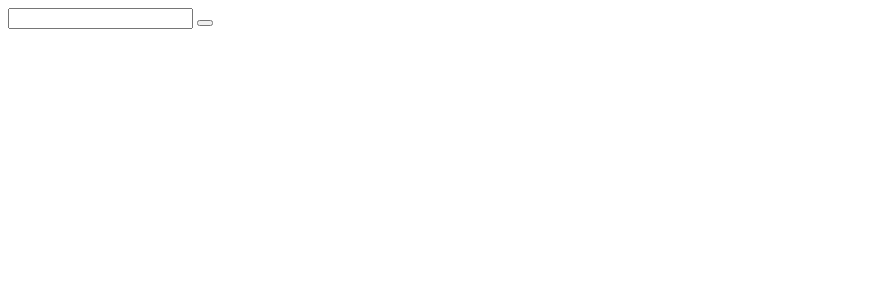
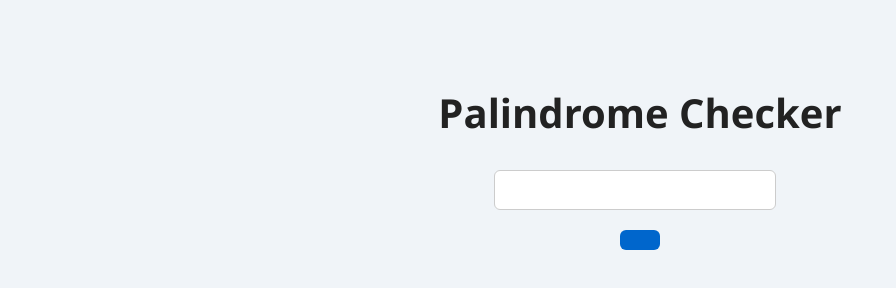
Before and after one commit to MarkLuo04/fcc-js-dsa, a plain HTML site: page palindrome-checker/index.html in a window 1280 px wide. Shown: the whole page, without its empty margins (0-896 px from the left). Drawn offline with Linux system fonts and the light colour scheme.

Commit message:
feat: Implemented simple styling

```diff
--- a/palindrome-checker/index.html
+++ b/palindrome-checker/index.html
@@ -7,6 +7,7 @@
     <link rel="stylesheet" href="./styles.css">
 </head>
 <body>
+    <h1>Palindrome Checker</h1>
     <input id="text-input">
     <button id="check-btn"></button>
 
--- a/palindrome-checker/styles.css
+++ b/palindrome-checker/styles.css
@@ -0,0 +1,51 @@
+body {
+    font-family: 'Segoe UI', Tahoma, Geneva, Verdana, sans-serif;
+    background-color: #f0f4f8;
+    color: #333;
+    display: flex;
+    flex-direction: column;
+    align-items: center;
+    padding: 50px 20px;
+}
+
+/* Heading style */
+h1 {
+    font-size: 2.5rem;
+    color: #222;
+    margin-bottom: 30px;
+}
+
+/* Input field style */
+#text-input {
+    padding: 10px 15px;
+    font-size: 1rem;
+    border: 1px solid #ccc;
+    border-radius: 6px;
+    width: 250px;
+    margin-right: 10px;
+}
+
+/* Button style */
+#check-btn {
+    margin-top: 20px;
+    padding: 10px 20px;
+    font-size: 1rem;
+    background-color: #0066cc;
+    color: #fff;
+    border: none;
+    border-radius: 6px;
+    cursor: pointer;
+}
+
+#check-btn:hover {
+    background-color: #0052a3;
+}
+
+/* Result display style */
+#result {
+    margin-top: 25px;
+    font-size: 1.2rem;
+    font-weight: 500;
+    color: #333;
+    text-align: center;
+}
```
